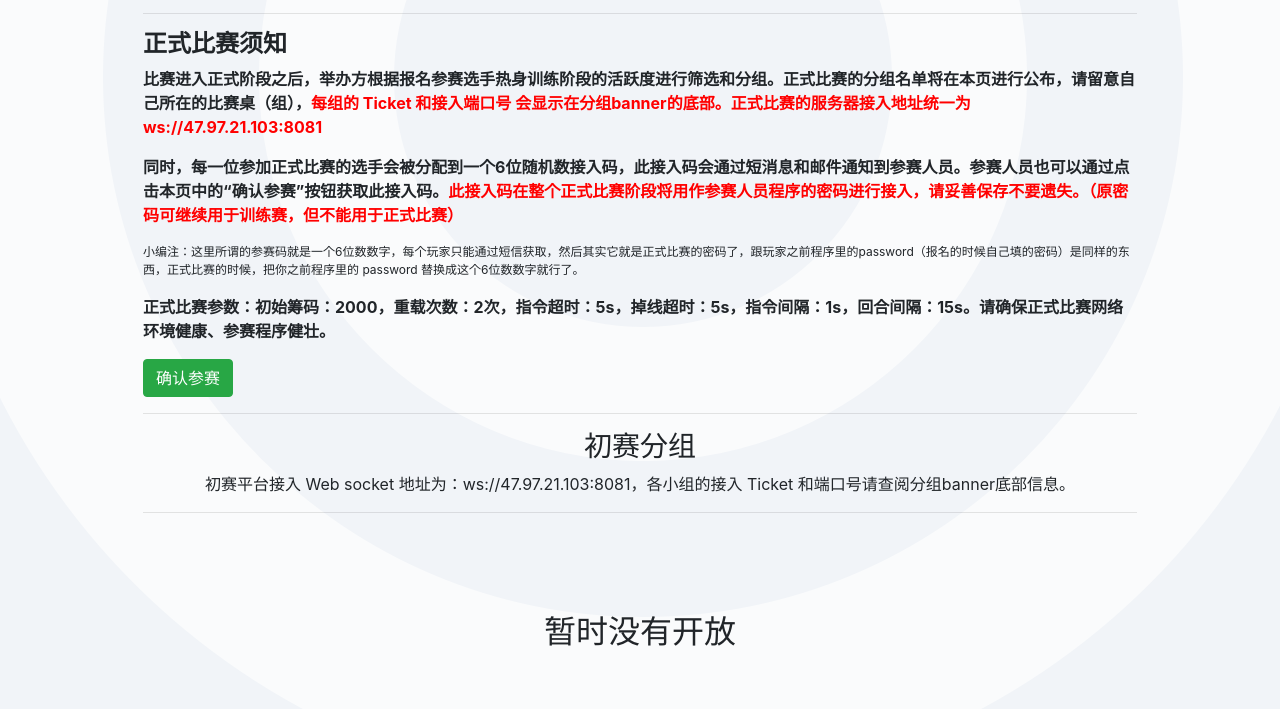
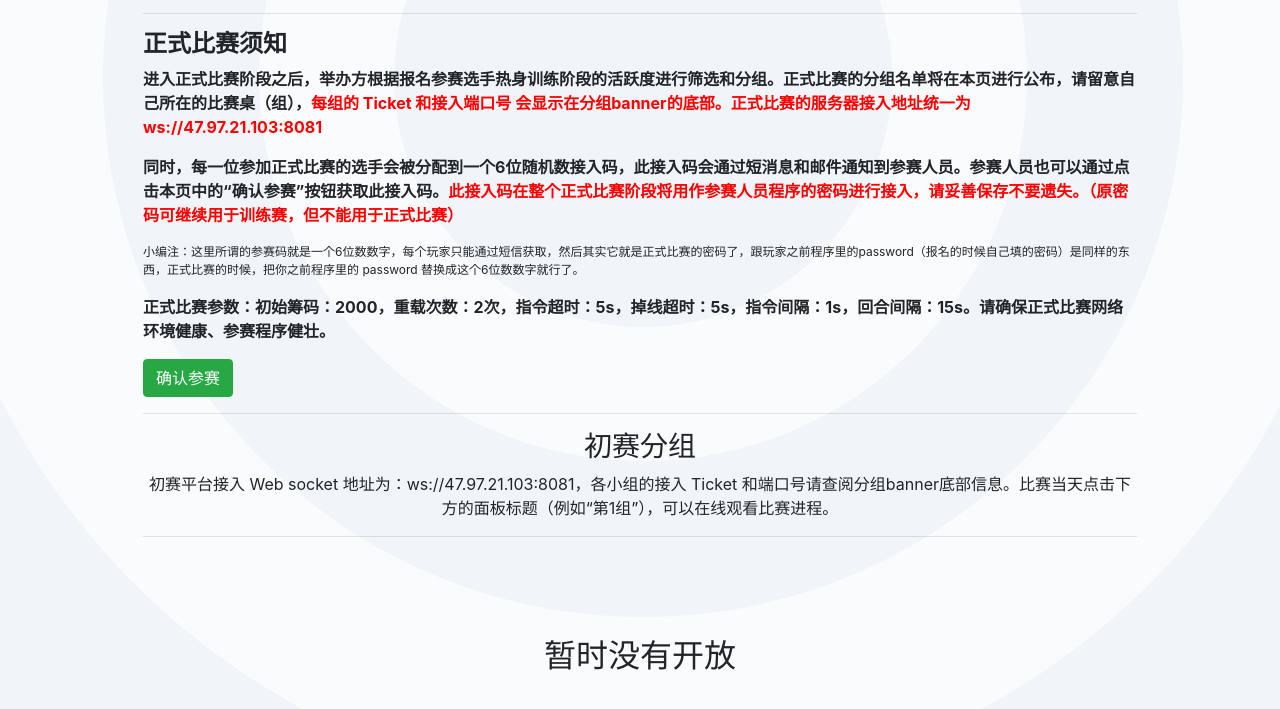
Before and after one commit to jeoe12/dummy-texas-holdem, a website: page web/kanban.html in a window 1280 px wide. Shown: the part 197-906 px from the top of the page. Drawn offline with nearby package versions, Linux system fonts and the light colour scheme; no server answers.

Commit message:
updated contest hint

```diff
--- a/web/kanban.html
+++ b/web/kanban.html
@@ -53,14 +53,14 @@
         <h2><strong>初赛看板</strong></h2>
         <hr>
         <a style="text-decoration: none;"><h4><strong>正式比赛须知</strong></h4></a>
-        <p><b>比赛进入正式阶段之后，举办方根据报名参赛选手热身训练阶段的活跃度进行筛选和分组。正式比赛的分组名单将在本页进行公布，请留意自己所在的比赛桌（组），<span style="color: #FF0000">每组的 Ticket 和接入端口号 会显示在分组banner的底部。正式比赛的服务器接入地址统一为 ws://47.97.21.103:8081 </span></b></p>
+        <p><b>进入正式比赛阶段之后，举办方根据报名参赛选手热身训练阶段的活跃度进行筛选和分组。正式比赛的分组名单将在本页进行公布，请留意自己所在的比赛桌（组），<span style="color: #FF0000">每组的 Ticket 和接入端口号 会显示在分组banner的底部。正式比赛的服务器接入地址统一为 ws://47.97.21.103:8081 </span></b></p>
         <p><b>同时，每一位参加正式比赛的选手会被分配到一个6位随机数接入码，此接入码会通过短消息和邮件通知到参赛人员。参赛人员也可以通过点击本页中的“确认参赛”按钮获取此接入码。<span style="color: #FF0000">此接入码在整个正式比赛阶段将用作参赛人员程序的密码进行接入，请妥善保存不要遗失。（原密码可继续用于训练赛，但不能用于正式比赛）</span></b></p>
         <p style="font-size: 12px;">小编注：这里所谓的参赛码就是一个6位数数字，每个玩家只能通过短信获取，然后其实它就是正式比赛的密码了，跟玩家之前程序里的password（报名的时候自己填的密码）是同样的东西，正式比赛的时候，把你之前程序里的 password 替换成这个6位数数字就行了。</p>
         <p><b>正式比赛参数：初始筹码：2000，重载次数：2次，指令超时：5s，掉线超时：5s，指令间隔：1s，回合间隔：15s。请确保正式比赛网络环境健康、参赛程序健壮。</span></b></p>
         <p><a class="btn btn-large btn-success" role="button" onclick="fetchPasscode();">确认参赛</a></p>
         <hr>
         <h3 style="width: 100%; text-align: center;">初赛分组</h3>
-        <p style="width: 100%; text-align: center;">初赛平台接入 Web socket 地址为：ws://47.97.21.103:8081，各小组的接入 Ticket 和端口号请查阅分组banner底部信息。</p>
+        <p style="width: 100%; text-align: center;">初赛平台接入 Web socket 地址为：ws://47.97.21.103:8081，各小组的接入 Ticket 和端口号请查阅分组banner底部信息。比赛当天点击下方的面板标题（例如“第1组”），可以在线观看比赛进程。</p>
         <hr>
         <div class="cover-container game-list" style="margin-top: 40px; min-height: 400px; text-align: center;">
             <div id="kanban_empty" style="display: block; width: 100%; text-align: center; margin-top: 100px;"><span><strong><h2>暂时没有开放</h2></strong></span></div>
```
